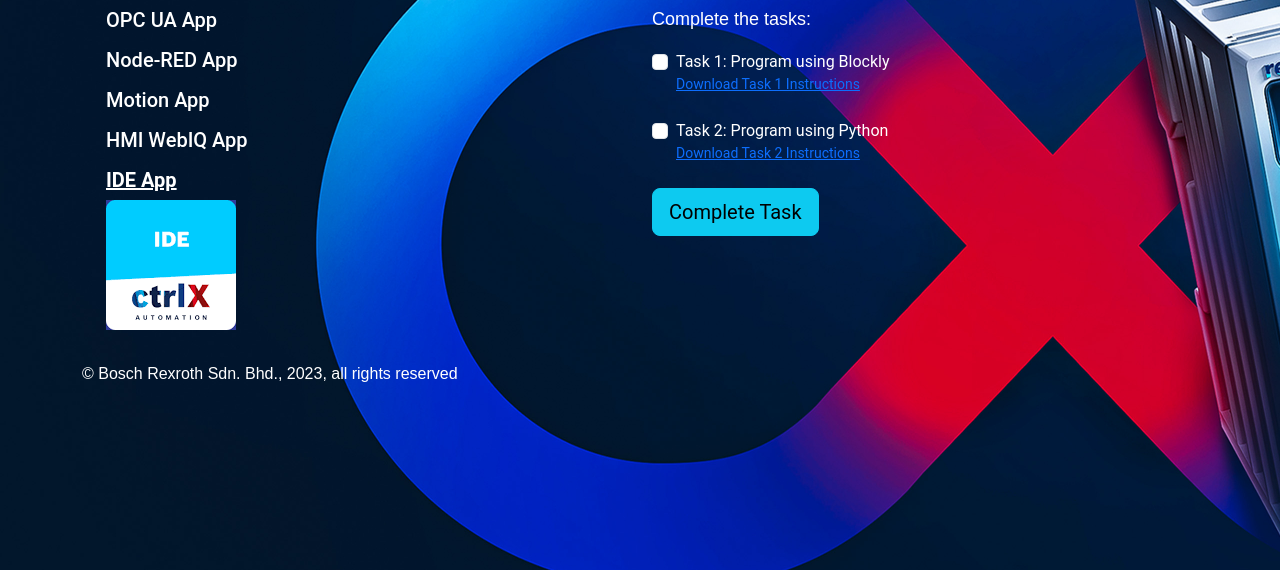
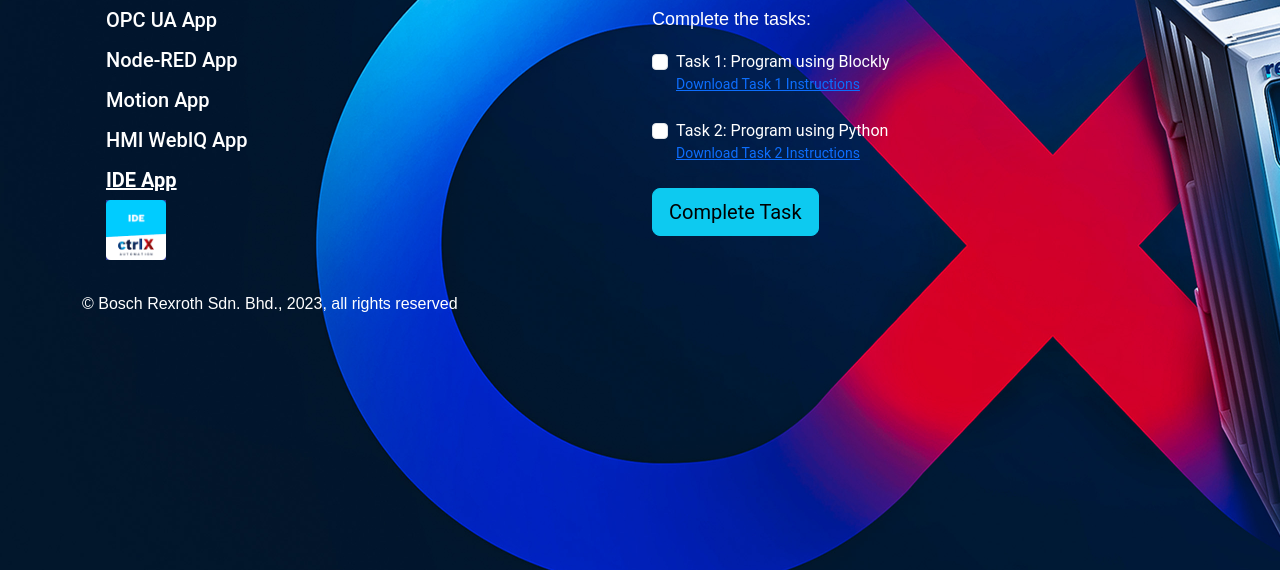
Before and after one commit to AHMAD-KHAIRI/ctrlx-developr-challenge-my, a Flask app: page /challenges/ide in a window 1280 px wide. Shown: the part 183-753 px from the top of the page. Run offline with Flask 3, Linux system fonts and the light colour scheme; the visitor is signed in with stand-in values (Sample User, id 1); data comes from the database, SQL or seed files in the repository; some libraries are stand-ins or nearby versions.

Commit message:
update css

```diff
--- a/static/css/styles.css
+++ b/static/css/styles.css
@@ -155,3 +155,8 @@
 #register a {
   color: #002b49;
 }
+
+#nav img {
+  width: 3em;
+  height: 3em;
+}
```
